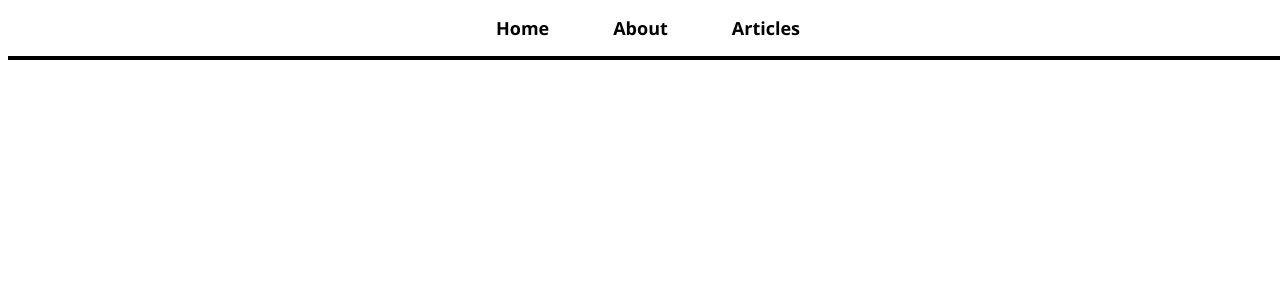
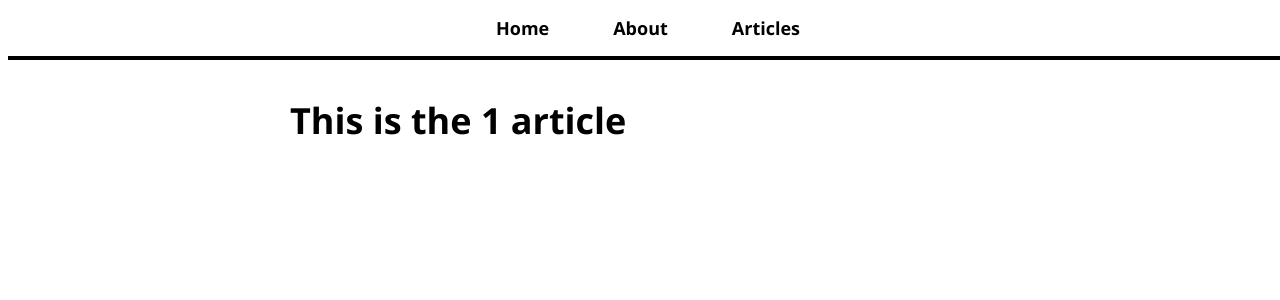
Before and after one commit to ketankshukla/portfolio-react-blog, a React (Create React App) app: page /article/1 in a window 1280 px wide. Shown: the top 300 px of the page. Built offline with nearby package versions, Linux system fonts and the light colour scheme.

Commit message:
Added name prop to the article route path and match prop in the ArticlePage component

```diff
--- a/src/App.js
+++ b/src/App.js
@@ -16,7 +16,7 @@
           <Route path="/" component={HomePage} exact />
           <Route path="/about" component={AboutPage} />
           <Route path="/articles-list" component={ArticlesList} exact />
-          <Route path="/article" component={ArticlePage} exact />
+          <Route path="/article/:name" component={ArticlePage} exact />
         </div>
       </div>
     </Router>
--- a/src/pages/ArticlePage.js
+++ b/src/pages/ArticlePage.js
@@ -1,9 +1,10 @@
 import React from 'react'
 
-const ArticlePage = () => {
+const ArticlePage = ({match}) => {
+  const name = match.params.name
   return (
     <div>
-      <h1>This is an article</h1>
+      <h1>This is the {name} article</h1>
     </div>
   )
 }
```
Also changed, not shown: 1 other file (tests, documents, lock files or other folders).
